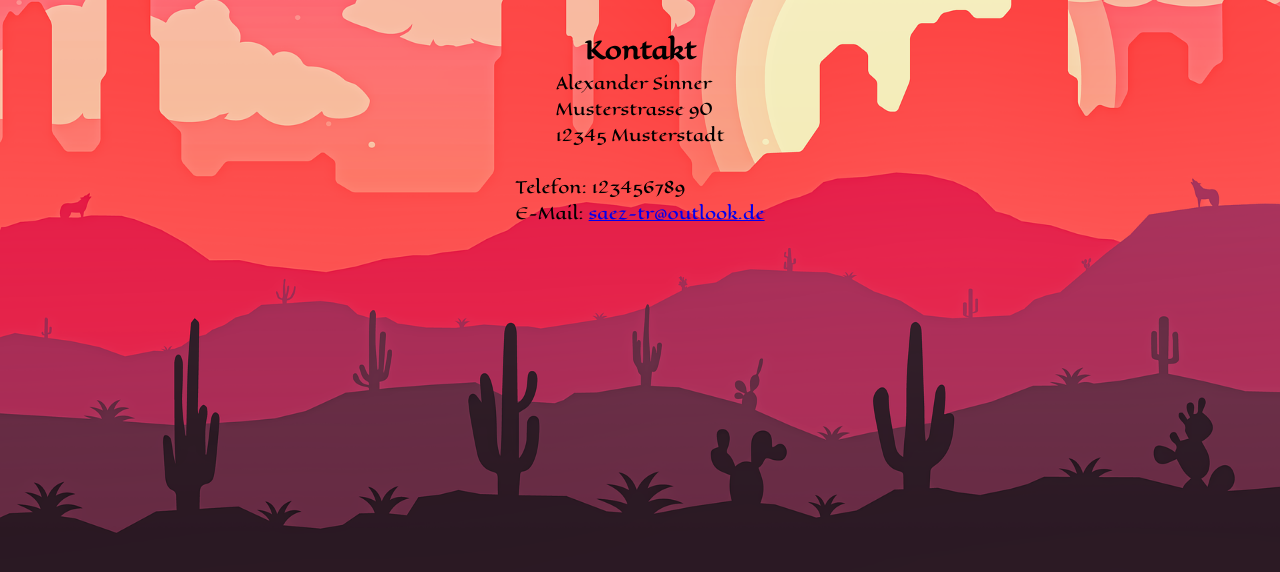
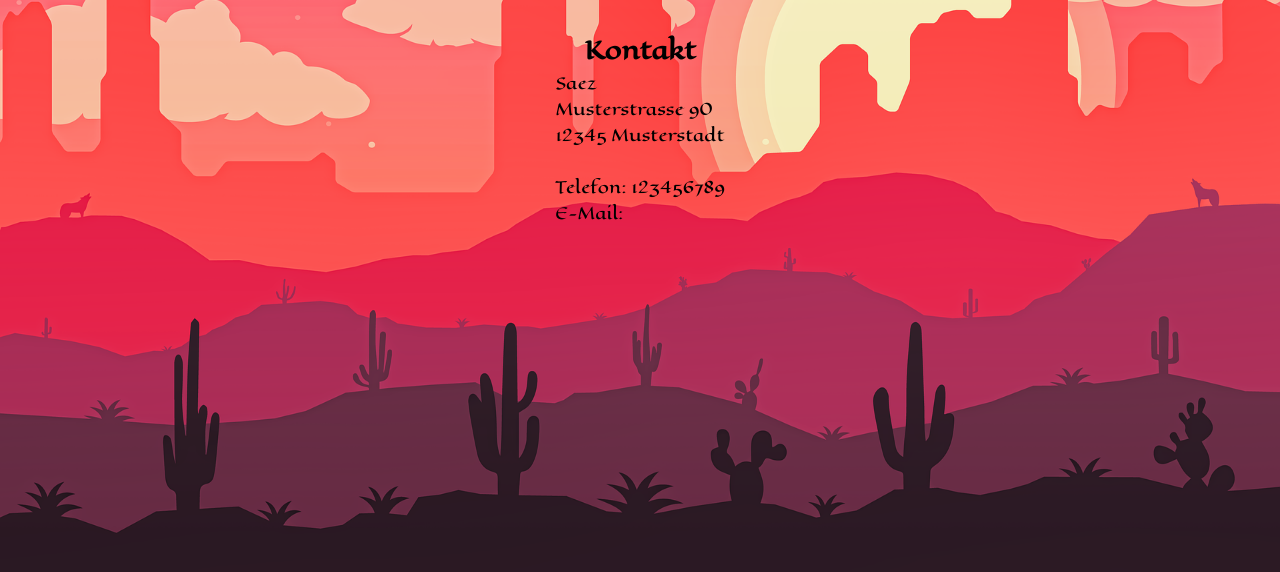
Before and after one commit to Saez24/El_Pollo_Loco, a plain HTML site: page legalnotice.html in a window 1280 px wide. Shown: the part 152-724 px from the top of the page. Drawn offline with Linux system fonts and the light colour scheme.

Commit message:
Update legalnotice.html

```diff
--- a/legalnotice.html
+++ b/legalnotice.html
@@ -18,7 +18,7 @@
         <img id="background" src="assets/img/5_background/background.png" alt="">
         <h2>Kontakt</h2>
         <p>
-            Alexander Sinner<br>
+            Saez<br>
             Musterstrasse 90<br>
             12345 Musterstadt
         </p>
@@ -26,7 +26,7 @@
         <p>
             Telefon: 123456789<br>
             E-Mail:
-            <a href="mailto:saez-tr@outlook.de">saez-tr@outlook.de</a>
+            <a href=""></a>
         </p>
     </section>
     <a href="index.html">
```
